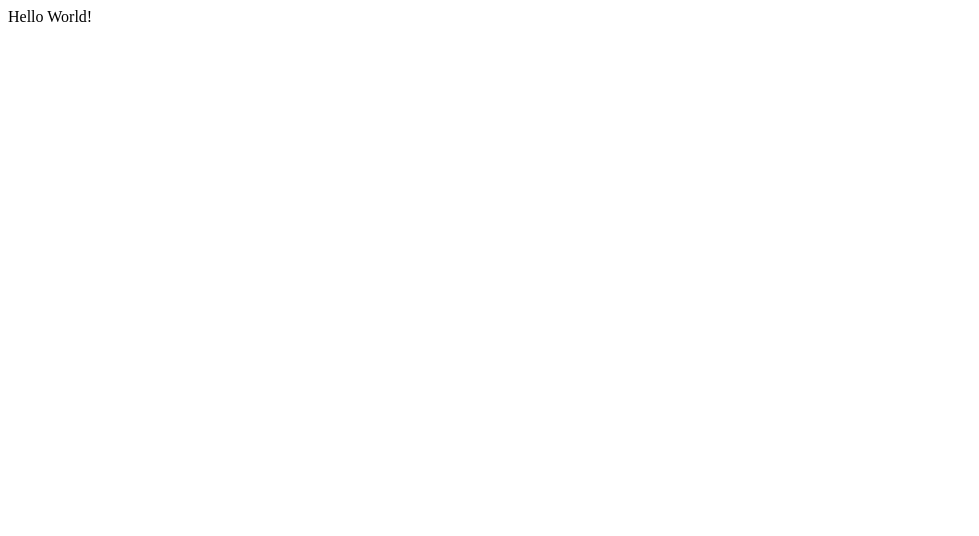
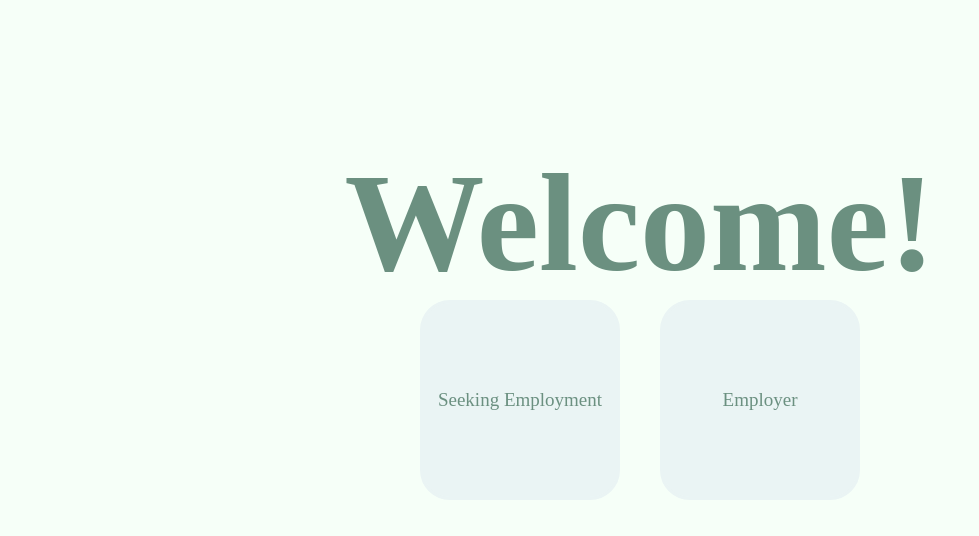
Before and after one commit to JabirC/Week-1, a React (Create React App) app: page / in a window 1280 px wide. Shown: the top 536 px of the page, without its empty margins (0-979 px from the left). Built offline with nearby package versions, Linux system fonts and the light colour scheme.

Commit message:
landing page complete

```diff
--- a/package.json
+++ b/package.json
@@ -6,6 +6,7 @@
     "@testing-library/jest-dom": "^5.16.4",
     "@testing-library/react": "^13.3.0",
     "@testing-library/user-event": "^13.5.0",
+    "firebase": "^9.8.4",
     "react": "^18.2.0",
     "react-dom": "^18.2.0",
     "react-scripts": "5.0.1",
--- /dev/null
+++ b/src/App.css
@@ -0,0 +1,47 @@
+body {
+    background-color: #F6FFF8;
+    color: #6B9080;
+    padding: 40px;
+    text-align: center;
+  }
+
+.title {
+    font-size: 70px;
+}
+
+.homeOptions {
+    margin: 0;
+    position: absolute;
+    top: 50%;
+    left: 50%;
+    -ms-transform: translate(-50%, -50%);
+    transform: translate(-50%, -50%);
+}
+
+.homeButton1, .homeButton2 {
+    background-color: #EAF4F4;
+    height: 200px;
+    width: 200px;
+    position: relative;
+    border: 3px solid #EAF4F4;
+    border-radius: 30px;
+    font-family: 'Trocchi', serif;
+    font-size: 19px;
+    color: #6B9080;
+}
+
+.space {
+    width: 40px;
+    height: auto;
+    display: inline-block;
+}
+
+.homeButton1:hover, .homeButton2:hover {
+    background-color: #6B9080;
+    border: 3px solid #6B9080;
+    color: #EAF4F4;
+}
+
+.emp{
+    font-size: 50px;
+}
--- a/src/App.js
+++ b/src/App.js
@@ -1,11 +1,49 @@
-
+import React, { useState, useEffect } from 'react';
 
 function App() {
-  return (
-    <div className="App">
-        Hello World!
-    </div>
-  );
+  const[user , setUser] = useState('');
+
+  if(user == 'emp'){
+    return (
+      <>
+      <div className="emp">
+          Upload Your Resume
+      </div>
+      </>
+    );
+  }
+  else if(user == 'employer'){
+    return (
+      <div className="employer">
+          Hello Employer!
+      </div>
+    );
+  }
+  else{
+    return (
+      <>
+      <div className="title">
+        <h1> Welcome! </h1>
+      </div>
+      <div className='homeOptions'>
+        <div className ='buttonContainer'>
+          <button className = 'homeButton1' onClick={() => setUser('emp')}>
+            <div className='buttonText'>
+              Seeking Employment
+            </div>
+          </button>
+          <div className = 'space'></div>
+          <button className = 'homeButton2' onClick={() => setUser('employer')}>
+            <div className='buttonText'>
+              Employer
+            </div>
+          </button>
+        </div>
+      </div>
+      </>
+    )
+  }
+
 }
 
 export default App;
--- a/src/index.js
+++ b/src/index.js
@@ -1,6 +1,7 @@
 import React from 'react';
 import ReactDOM from 'react-dom/client';
 import App from './App';
+import './App.css';
 
 
 const root = ReactDOM.createRoot(document.getElementById('root'));
```
Also changed, not shown: public/index.html (+0 -21 lines), src/firebase.js (added, +18 -0 lines), 1 other file (tests, documents, lock files or other folders).
